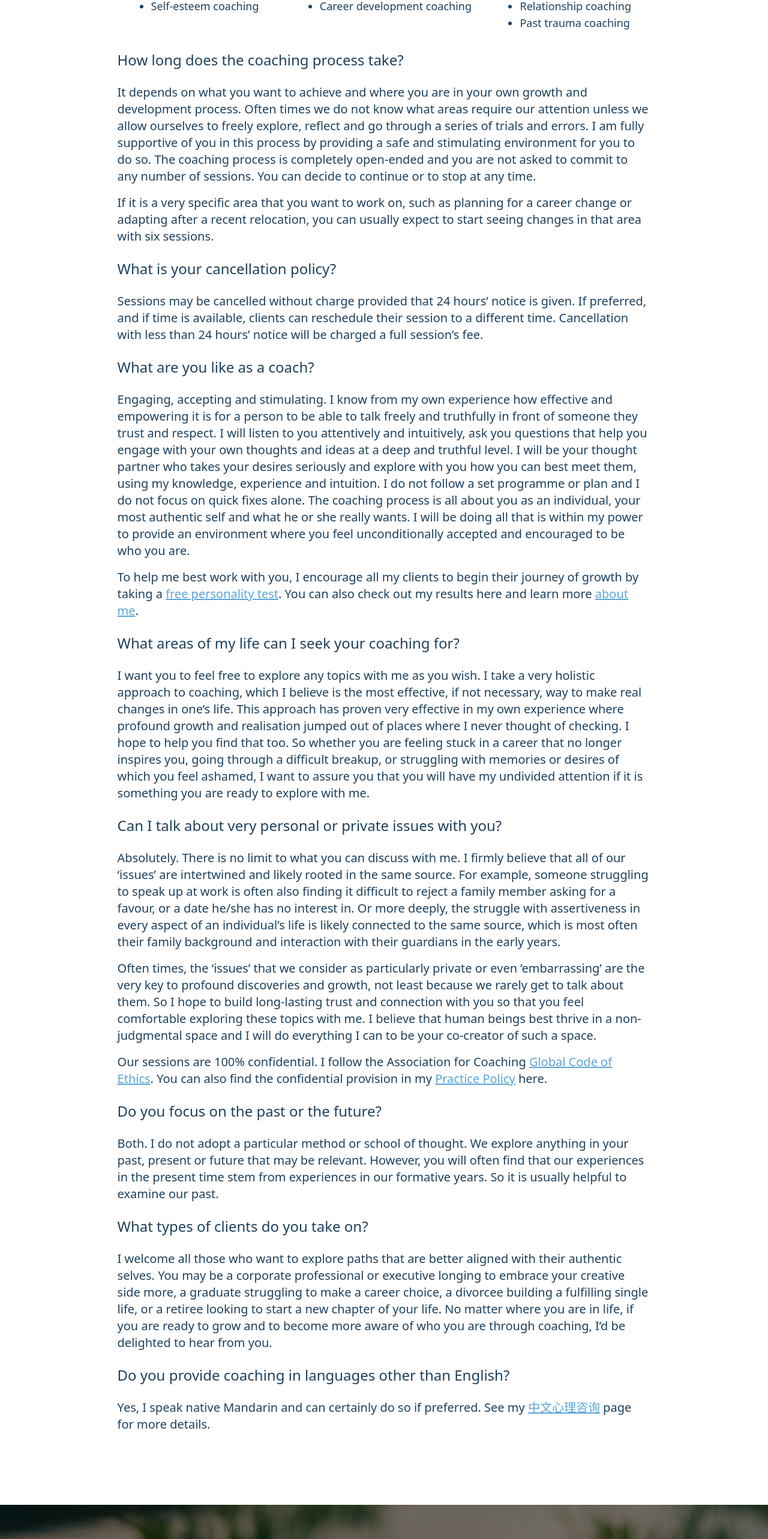
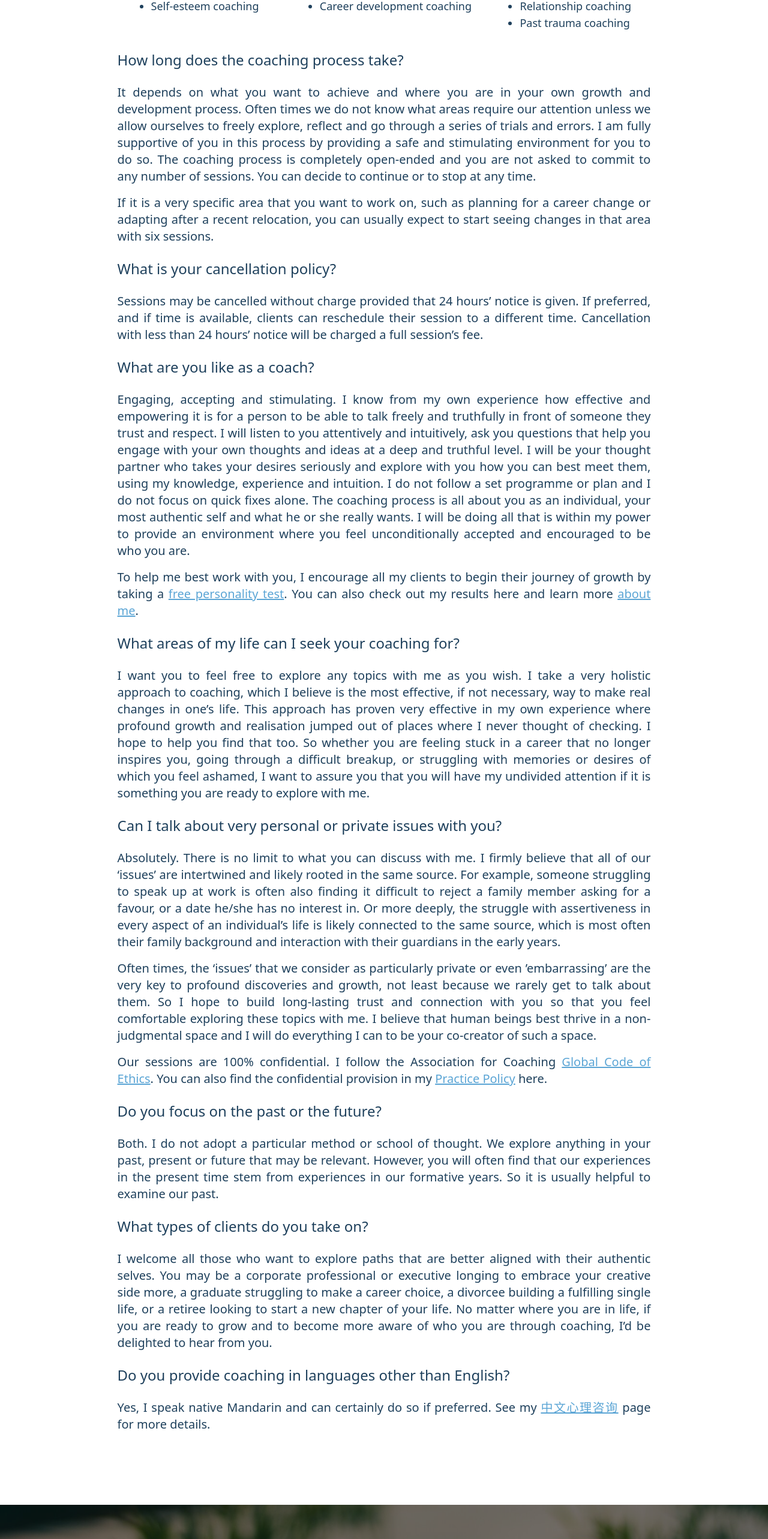
Before and after one commit to Qinisfighting/EllenTangCoaching, a React (Vite) app: page /faq in a window 1280 px wide. Shown: the part 1060-3625 px from the top of the page at 60% size. Built offline with nearby package versions, Linux system fonts and the light colour scheme.

Commit message:
Update FAQ.tsx

```diff
--- a/src/pages/FAQ.tsx
+++ b/src/pages/FAQ.tsx
@@ -37,25 +37,25 @@ export default function FAQ() {
                     </ul>
               </div>
               <h3>How long does the coaching process take?</h3>
-              <p className="text-xl text-left">It depends on what you want to achieve and where you are in your own growth and development process. Often times we do not know what areas require our attention unless we allow ourselves to freely explore, reflect and go through a series of trials and errors. I am fully supportive of you in this process by providing a safe and stimulating environment for you to do so. The coaching process is completely open-ended and you are not asked to commit to any number of sessions. You can decide to continue or to stop at any time.</p>
-              <p className="text-xl text-left">If it is a very specific area that you want to work on, such as planning for a career change or adapting after a recent relocation, you can usually expect to start seeing changes in that area with six sessions.</p>
+              <p className="text-xl">It depends on what you want to achieve and where you are in your own growth and development process. Often times we do not know what areas require our attention unless we allow ourselves to freely explore, reflect and go through a series of trials and errors. I am fully supportive of you in this process by providing a safe and stimulating environment for you to do so. The coaching process is completely open-ended and you are not asked to commit to any number of sessions. You can decide to continue or to stop at any time.</p>
+              <p className="text-xl">If it is a very specific area that you want to work on, such as planning for a career change or adapting after a recent relocation, you can usually expect to start seeing changes in that area with six sessions.</p>
               <h3>What is your cancellation policy?</h3>
-              <p className="text-xl text-left">Sessions may be cancelled without charge provided that 24 hours’ notice is given. If preferred, and if time is available, clients can reschedule their session to a different time. Cancellation with less than 24 hours’ notice will be charged a full session’s fee.</p>
+              <p className="text-xl">Sessions may be cancelled without charge provided that 24 hours’ notice is given. If preferred, and if time is available, clients can reschedule their session to a different time. Cancellation with less than 24 hours’ notice will be charged a full session’s fee.</p>
               <h3>What are you like as a coach?</h3>
-              <p className="text-xl text-left">Engaging, accepting and stimulating. I know from my own experience how effective and empowering it is for a person to be able to talk freely and truthfully in front of someone they trust and respect. I will listen to you attentively and intuitively, ask you questions that help you engage with your own thoughts and ideas at a deep and truthful level. I will be your thought partner who takes your desires seriously and explore with you how you can best meet them, using my knowledge, experience and intuition. I do not follow a set programme or plan and I do not focus on quick fixes alone. The coaching process is all about you as an individual, your most authentic self and what he or she really wants. I will be doing all that is within my power to provide an environment where you feel unconditionally accepted and encouraged to be who you are.</p>
-              <p className="text-xl text-left">To help me best work with you, I encourage all my clients to begin their journey of growth by taking a <a className="text-myblue-400 underline" href="https://www.16personalities.com/free-personality-test" target="_blank">free personality test</a>. You can also check out my results here and learn more <Link to="/about/infp" className="text-myblue-400 underline">about me</Link>.</p>
+              <p className="text-xl">Engaging, accepting and stimulating. I know from my own experience how effective and empowering it is for a person to be able to talk freely and truthfully in front of someone they trust and respect. I will listen to you attentively and intuitively, ask you questions that help you engage with your own thoughts and ideas at a deep and truthful level. I will be your thought partner who takes your desires seriously and explore with you how you can best meet them, using my knowledge, experience and intuition. I do not follow a set programme or plan and I do not focus on quick fixes alone. The coaching process is all about you as an individual, your most authentic self and what he or she really wants. I will be doing all that is within my power to provide an environment where you feel unconditionally accepted and encouraged to be who you are.</p>
+              <p className="text-xl">To help me best work with you, I encourage all my clients to begin their journey of growth by taking a <a className="text-myblue-400 underline" href="https://www.16personalities.com/free-personality-test" target="_blank">free personality test</a>. You can also check out my results here and learn more <Link to="/about/infp" className="text-myblue-400 underline">about me</Link>.</p>
               <h3>What areas of my life can I seek your coaching for?</h3>
-              <p className="text-xl text-left">I want you to feel free to explore any topics with me as you wish. I take a very holistic approach to coaching, which I believe is the most effective, if not necessary, way to make real changes in one’s life. This approach has proven very effective in my own experience where profound growth and realisation jumped out of places where I never thought of checking. I hope to help you find that too. So whether you are feeling stuck in a career that no longer inspires you, going through a difficult breakup, or struggling with memories or desires of which you feel ashamed, I want to assure you that you will have my undivided attention if it is something you are ready to explore with me.</p>
+              <p className="text-xl">I want you to feel free to explore any topics with me as you wish. I take a very holistic approach to coaching, which I believe is the most effective, if not necessary, way to make real changes in one’s life. This approach has proven very effective in my own experience where profound growth and realisation jumped out of places where I never thought of checking. I hope to help you find that too. So whether you are feeling stuck in a career that no longer inspires you, going through a difficult breakup, or struggling with memories or desires of which you feel ashamed, I want to assure you that you will have my undivided attention if it is something you are ready to explore with me.</p>
               <h3>Can I talk about very personal or private issues with you?</h3>
-              <p className="text-xl text-left">Absolutely. There is no limit to what you can discuss with me. I firmly believe that all of our ‘issues’ are intertwined and likely rooted in the same source. For example, someone struggling to speak up at work is often also finding it difficult to reject a family member asking for a favour, or a date he/she has no interest in. Or more deeply, the struggle with assertiveness in every aspect of an individual’s life is likely connected to the same source, which is most often their family background and interaction with their guardians in the early years.</p>
-              <p className="text-xl text-left">Often times, the ‘issues’ that we consider as particularly private or even ’embarrassing’ are the very key to profound discoveries and growth, not least because we rarely get to talk about them. So I hope to build long-lasting trust and connection with you so that you feel comfortable exploring these topics with me. I believe that human beings best thrive in a non-judgmental space and I will do everything I can to be your co-creator of such a space.</p>
-              <p className="text-xl text-left">Our sessions are 100% confidential. I follow the Association for Coaching <a className="text-myblue-400 underline" href="https://www.associationforcoaching.com/page/AboutCodeEthics" target="_blank" >Global Code of Ethics</a>. You can also find the confidential provision in my <Link className="text-myblue-400 underline" to="practice">Practice Policy</Link> here.</p>
+              <p className="text-xl">Absolutely. There is no limit to what you can discuss with me. I firmly believe that all of our ‘issues’ are intertwined and likely rooted in the same source. For example, someone struggling to speak up at work is often also finding it difficult to reject a family member asking for a favour, or a date he/she has no interest in. Or more deeply, the struggle with assertiveness in every aspect of an individual’s life is likely connected to the same source, which is most often their family background and interaction with their guardians in the early years.</p>
+              <p className="text-xl">Often times, the ‘issues’ that we consider as particularly private or even ’embarrassing’ are the very key to profound discoveries and growth, not least because we rarely get to talk about them. So I hope to build long-lasting trust and connection with you so that you feel comfortable exploring these topics with me. I believe that human beings best thrive in a non-judgmental space and I will do everything I can to be your co-creator of such a space.</p>
+              <p className="text-xl">Our sessions are 100% confidential. I follow the Association for Coaching <a className="text-myblue-400 underline" href="https://www.associationforcoaching.com/page/AboutCodeEthics" target="_blank" >Global Code of Ethics</a>. You can also find the confidential provision in my <Link className="text-myblue-400 underline" to="practice">Practice Policy</Link> here.</p>
               <h3>Do you focus on the past or the future?</h3>
-              <p className="text-xl text-left">Both. I do not adopt a particular method or school of thought. We explore anything in your past, present or future that may be relevant. However, you will often find that our experiences in the present time stem from experiences in our formative years. So it is usually helpful to examine our past.</p>
+              <p className="text-xl ">Both. I do not adopt a particular method or school of thought. We explore anything in your past, present or future that may be relevant. However, you will often find that our experiences in the present time stem from experiences in our formative years. So it is usually helpful to examine our past.</p>
               <h3>What types of clients do you take on?</h3>
-              <p className="text-xl text-left">I welcome all those who want to explore paths that are better aligned with their authentic selves. You may be a corporate professional or executive longing to embrace your creative side more, a graduate struggling to make a career choice, a divorcee building a fulfilling single life, or a retiree looking to start a new chapter of your life. No matter where you are in life, if you are ready to grow and to become more aware of who you are through coaching, I’d be delighted to hear from you.</p>
+              <p className="text-xl">I welcome all those who want to explore paths that are better aligned with their authentic selves. You may be a corporate professional or executive longing to embrace your creative side more, a graduate struggling to make a career choice, a divorcee building a fulfilling single life, or a retiree looking to start a new chapter of your life. No matter where you are in life, if you are ready to grow and to become more aware of who you are through coaching, I’d be delighted to hear from you.</p>
               <h3>Do you provide coaching in languages other than English?</h3>
-              <p className="text-xl text-left">Yes, I speak native Mandarin and can certainly do so if preferred. See my <Link to="/cn" className="text-myblue-400 underline">中文心理咨询</Link> page for more details.</p>
+              <p className="text-xl">Yes, I speak native Mandarin and can certainly do so if preferred. See my <Link to="/cn" className="text-myblue-400 underline">中文心理咨询</Link> page for more details.</p>
           </div>
         </div>
 
```
